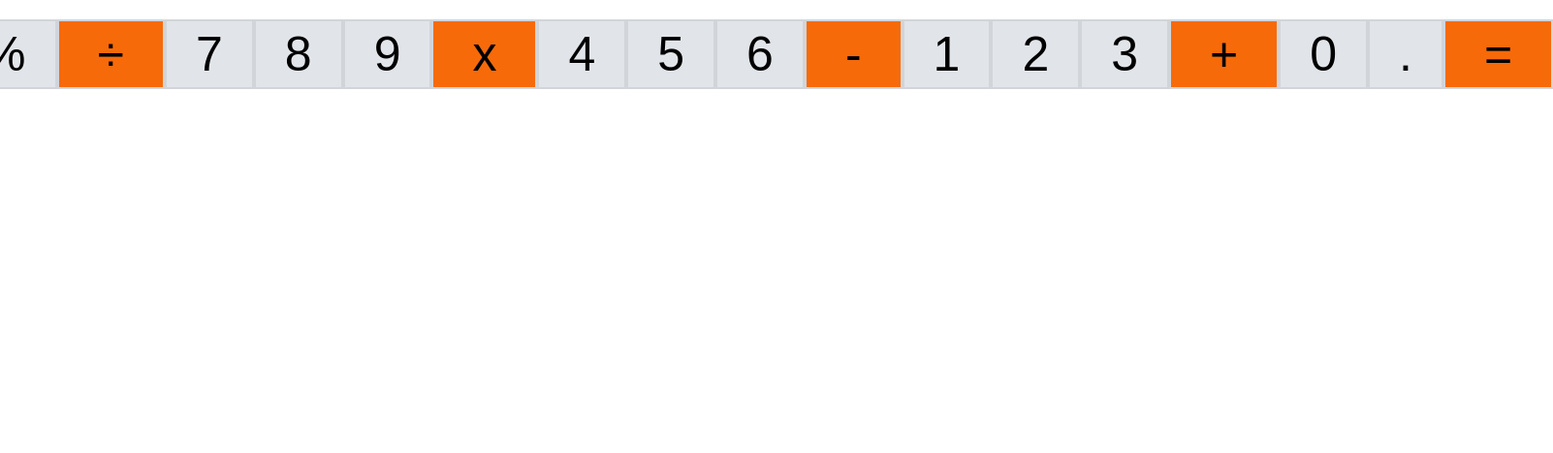
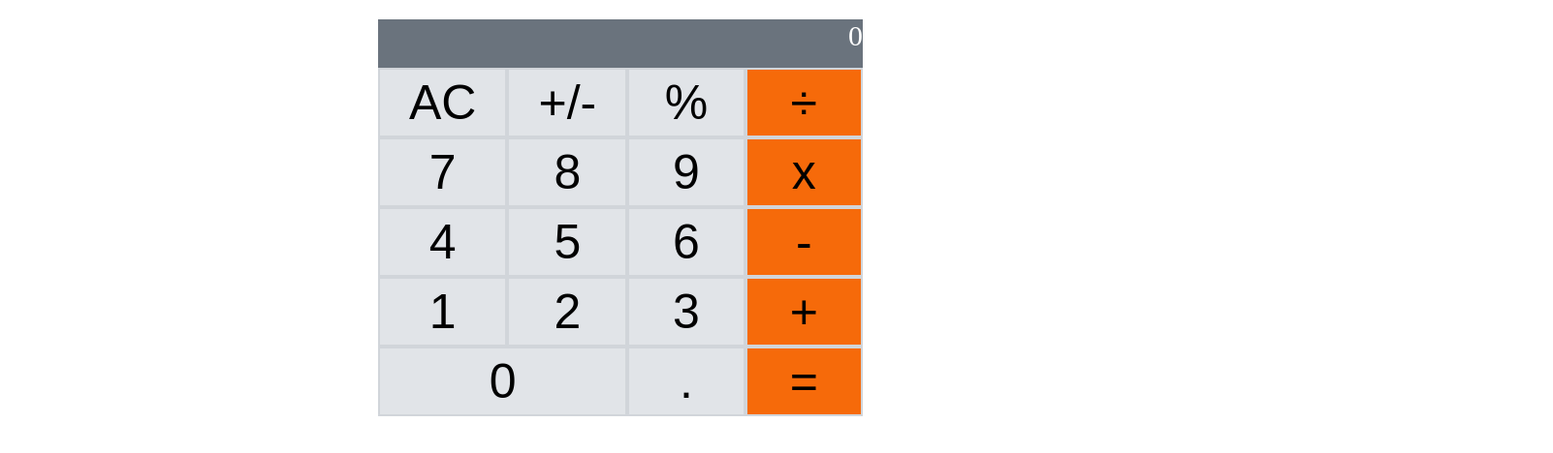
Before and after one commit to elisha2kyakpo1/math_magicians, a React (Create React App) app: page / in a window 1280 px wide. Shown: the top 468 px of the page at 97% size, 1602 px wide, since content can reach past the window. Built offline with nearby package versions, Linux system fonts and the light colour scheme.

Commit message:
Add styles

```diff
--- a/src/components/Calculator.css
+++ b/src/components/Calculator.css
@@ -1,12 +1,18 @@
-.container,
-.buttons {
-  display: flex;
-  justify-content: center;
-  align-items: center;
+.container {
+  display: grid;
+  grid-template-columns: 1fr 1fr 1fr 1fr;
+  margin-top: 20px;
+  width: 500px;
+  margin-left: auto;
+  margin-right: auto;
 }
 
-::placeholder {
-  color: #fff;
+.inner-div {
+  grid-column: 1/ span 4;
+}
+
+.container > *:nth-child(18) {
+  grid-column: 1 / span 2;
 }
 
 .input {
@@ -19,29 +25,10 @@
   text-align: right;
 }
 
-.container {
-  margin-top: 20px;
-}
-
-.numbers,
-.operators {
-  display: grid;
-}
-
-.numbers {
-  grid-template-columns: 1fr 1fr 1fr;
-}
-
 .o-buttons {
   background-color: #f66a0a;
   font-size: 50px;
   padding: 5px 40px;
-}
-
-.operators {
-  grid-template-columns: 1fr;
-  outline: none;
-  border: none;
 }
 
 button {
@@ -49,10 +36,4 @@ button {
   border: 2px solid #d1d5da;
   padding: 5px 30px;
   font-size: 50px;
-  cursor: pointer;
 }
-
-.zero {
-  grid-column-start: 1;
-  grid-column-end: 3;
-}
```
